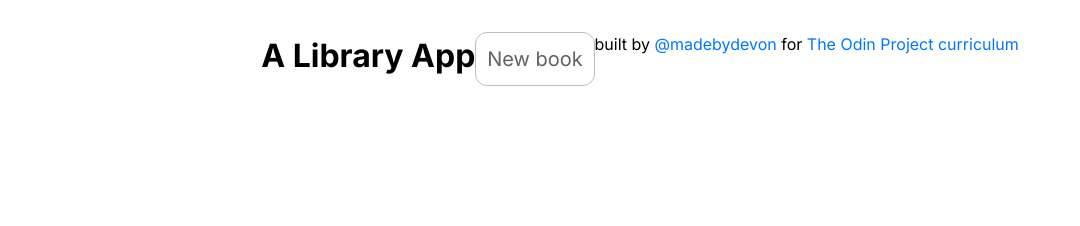
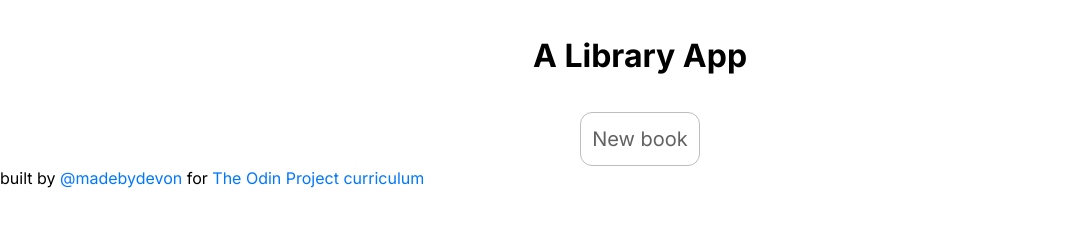
Before and after one commit to madebydevon/library-app, a plain HTML site: page index.html in a window 1280 px wide. Shown: the whole page, without its empty margins (0-1080 px from the left). Drawn offline with Linux system fonts and the light colour scheme.

Commit message:
Clean up code

```diff
--- a/index.html
+++ b/index.html
@@ -7,9 +7,7 @@
     <link rel="stylesheet" href="./styles/style.css" />
     <script defer src="./scripts/app.js"></script>
   </head>
-  <body class="">
-    <header>
-      <h1>A Library App</h1>
+  <body>
     <dialog id="dialog" data-modal>
       <form action="">
         <fieldset>
@@ -34,16 +32,22 @@
         </fieldset>
       </form>
     </dialog>
-      <section id="lib">
+    <header>
+      <h1>A Library App</h1>
+    </header>
+    <section id="page">
+      <div id="lib">
         <div class="lib-wrapper"></div>
         <button id="new-book" type="button">New book</button>
-      </section>
+      </div>
+      <footer>
         <p>
           built by <a href="https://github.com/madebydevon">@madebydevon</a> for
           <a href="https://www.theodinproject.com/lessons/node-path-javascript-library/" target="_blank"
             >The Odin Project curriculum</a
           >
         </p>
-    </header>
+      </footer>
+    </section>
   </body>
 </html>
```
Lines whose indentation alone changed are shown as unchanged.
